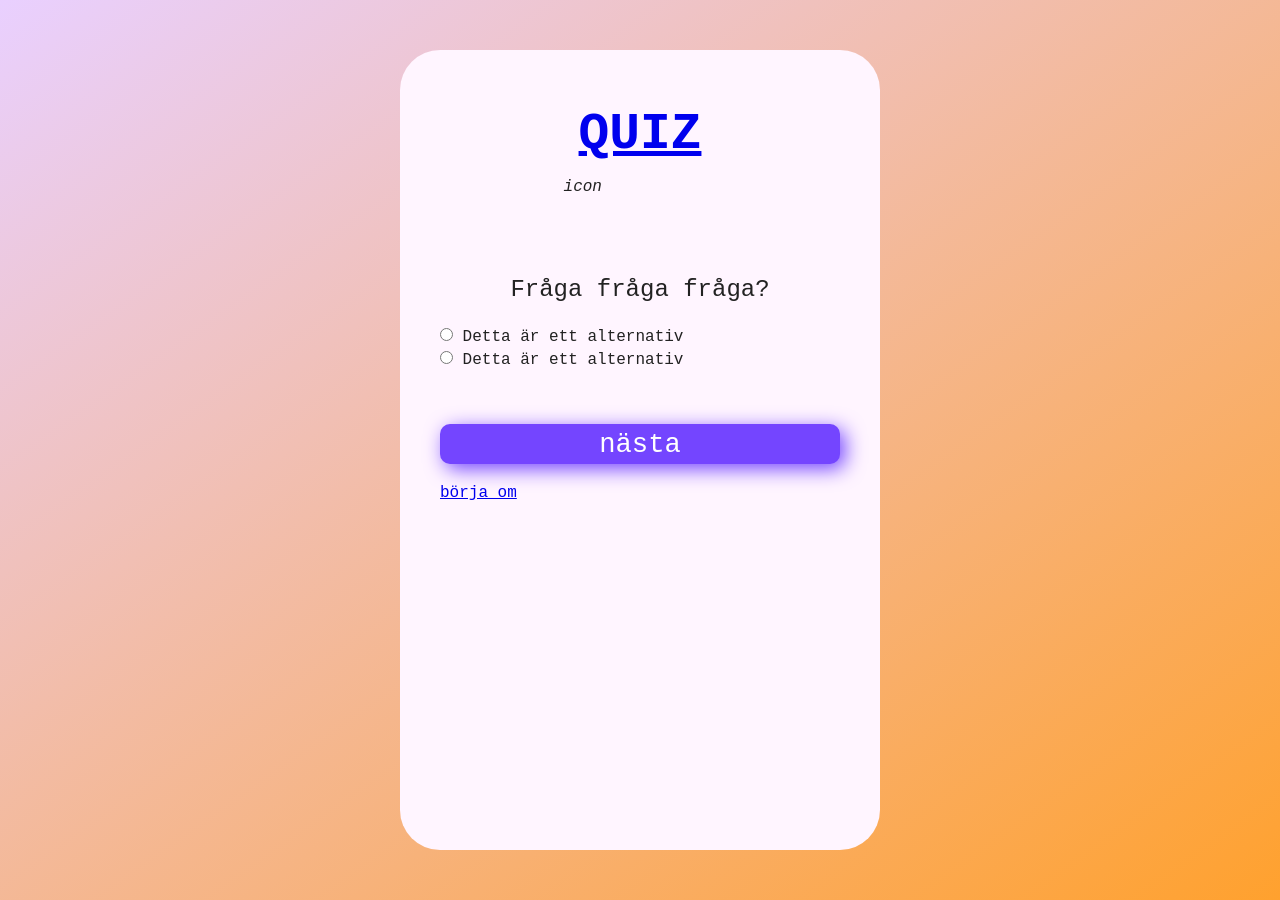
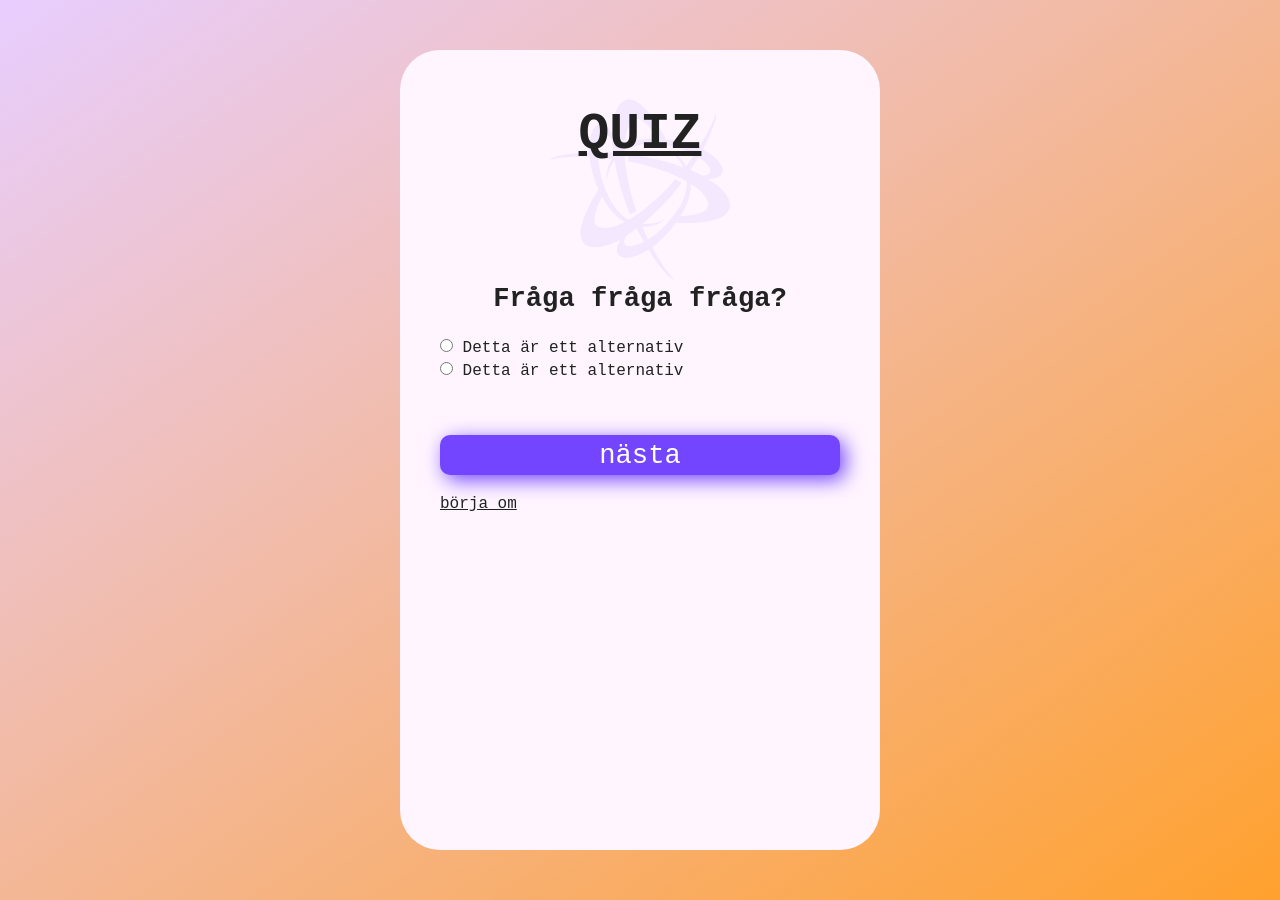
Before and after one commit to Pauline444/quiz-app, a plain HTML site: page html/quiz.html in a window 1280 px wide. Drawn offline with Linux system fonts and the light colour scheme.

Commit message:
adding an icon from fontawesome

```diff
--- a/html/quiz.html
+++ b/html/quiz.html
@@ -4,6 +4,8 @@
 <head>
     <meta charset="UTF-8">
     <meta name="viewport" content="width=device-width, initial-scale=1.0">
+    <link rel="stylesheet" href="https://cdn.jsdelivr.net/npm/@fortawesome/fontawesome-free/css/all.min.css"
+        crossorigin="anonymous" />
     <link rel="stylesheet" href="/style.css">
     <script src="/script.js" defer></script>
     <title>QUIZ Questions</title>
@@ -13,18 +15,20 @@
     <div class="container">
         <header id="quiz" class="flex-container">
             <h1><a href="index.html">QUIZ</a></h1>
-            <i>icon</i>
+            <i class="fa-brands fa-battle-net"></i>
         </header>
         <main>
             <div class="quiz-container">
-                <p>Fråga fråga fråga?</p>
+                <h2>Fråga fråga fråga?</h2>
                 <input type="radio" id="q">
                 <label for="q">Detta är ett alternativ</label><br>
                 <input type="radio" id="q">
                 <label for="q">Detta är ett alternativ</label>
             </div>
-            <button class="btn next">nästa</button><br>
-            <a class="home" href="index.html">börja om</a>
+            <div class="btn-container">
+                <button class="btn next">nästa</button><br>
+                <a class="home" href="index.html">börja om</a>
+            </div>
         </main>
     </div>
 </body>
--- a/script.js
+++ b/script.js
@@ -1 +1,7 @@
 'use strict';
+
+
+let quizContainer = document.querySelector('.quiz-container');
+let userName = document.querySelector('#name').value;
+let playBtn = document.querySelector('.play');
+let nextBtn = document.querySelector('.next');
--- a/style.css
+++ b/style.css
@@ -1,11 +1,12 @@
 :root {
-    --bg-purple: rgb(233, 208, 255);
+    --bg-purple: rgb(232, 206, 255);
     --bg-orange: rgb(255, 161, 46);
     --bg-light: #fff5ff;
     --btn: rgb(116, 69, 255);
     --btnhover: rgb(83, 30, 244);
     --text-dark: #222;
     --text-light: #fff;
+    --icon: rgb(244, 232, 255);
 }
 
 * {
@@ -35,14 +36,27 @@ h1 {
 
 h2 {
     text-align: center;
-    font-size: 2rem;
+    font-size: 1.7rem;
     margin: 25px;
 }
 
 p {
     text-align: center;
-    font-size: 1.5rem;
-    margin-bottom: 25px;
+    font-size: 1.6rem;
+    max-width: 440px;
+    margin-top: 20px;
+}
+
+a {
+    color: var(--text-dark);
+}
+
+i {
+    font-size: 180px;
+    color: var(--icon);
+    z-index: -1;
+    position: absolute;
+    top: 10px;
 }
 
 .container {
@@ -56,6 +70,14 @@ p {
     display: flex;
     flex-direction: column;
     align-items: center;
+}
+
+.flex-container {
+    display: flex;
+    flex-direction: column;
+    align-items: center;
+    position: relative;
+    z-index: 1;
 }
 
 #name {
@@ -73,7 +95,6 @@ p {
 
 label {
     font-family: 'Courier New', Courier, monospace;
-
 }
 
 .play {
@@ -121,13 +142,13 @@ label {
 
     .play {
         font-size: 2rem;
-        padding: 8px 137px;
+        padding: 8px 130px;
         border-radius: 10px;
     }
 
     .next {
         font-size: 1.5rem;
-        width: 350px;
+        width: 330px;
         height: 35px;
     }
 }
```
Also changed, not shown: html/index.html (+6 -1 lines).
